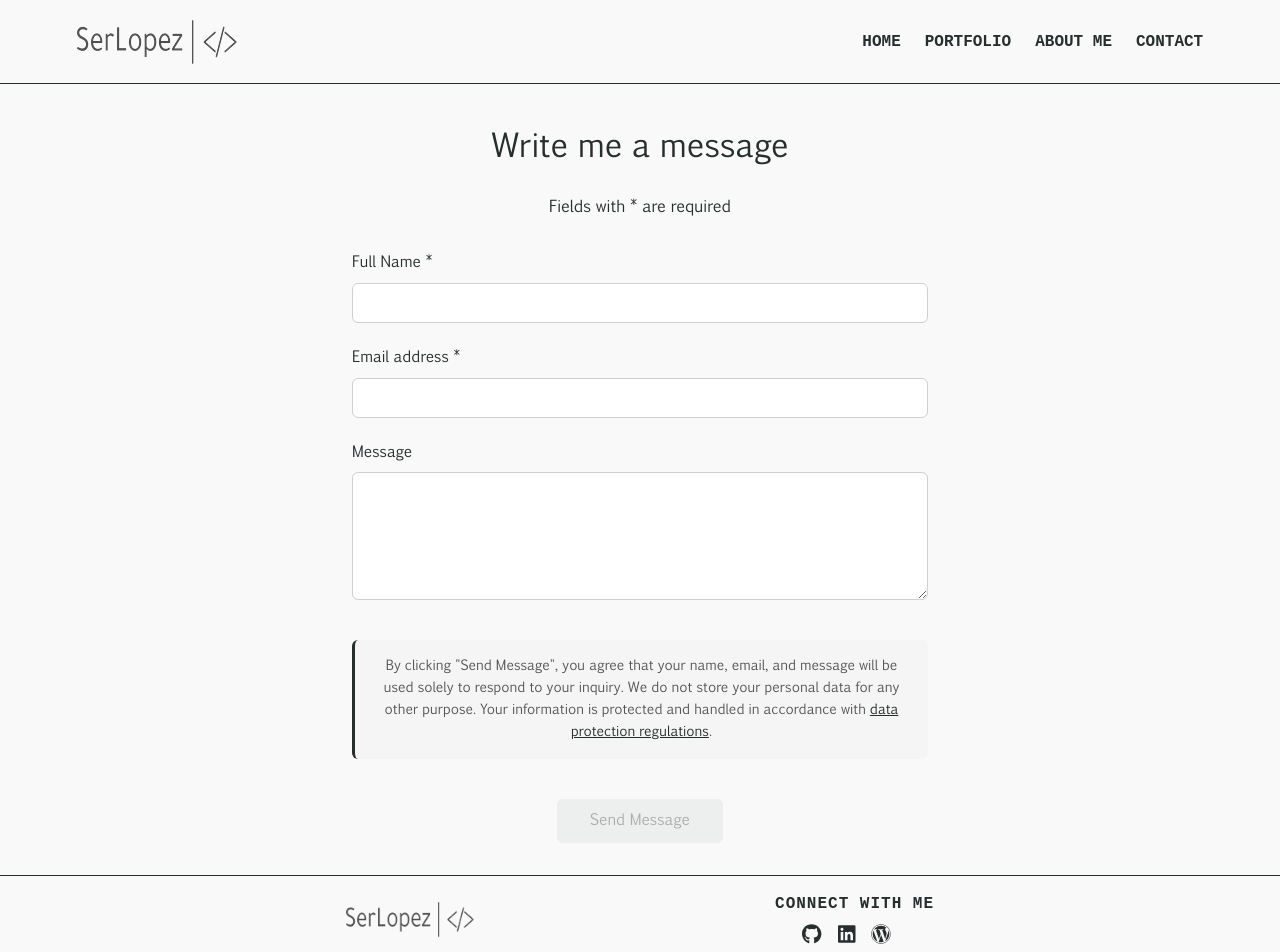
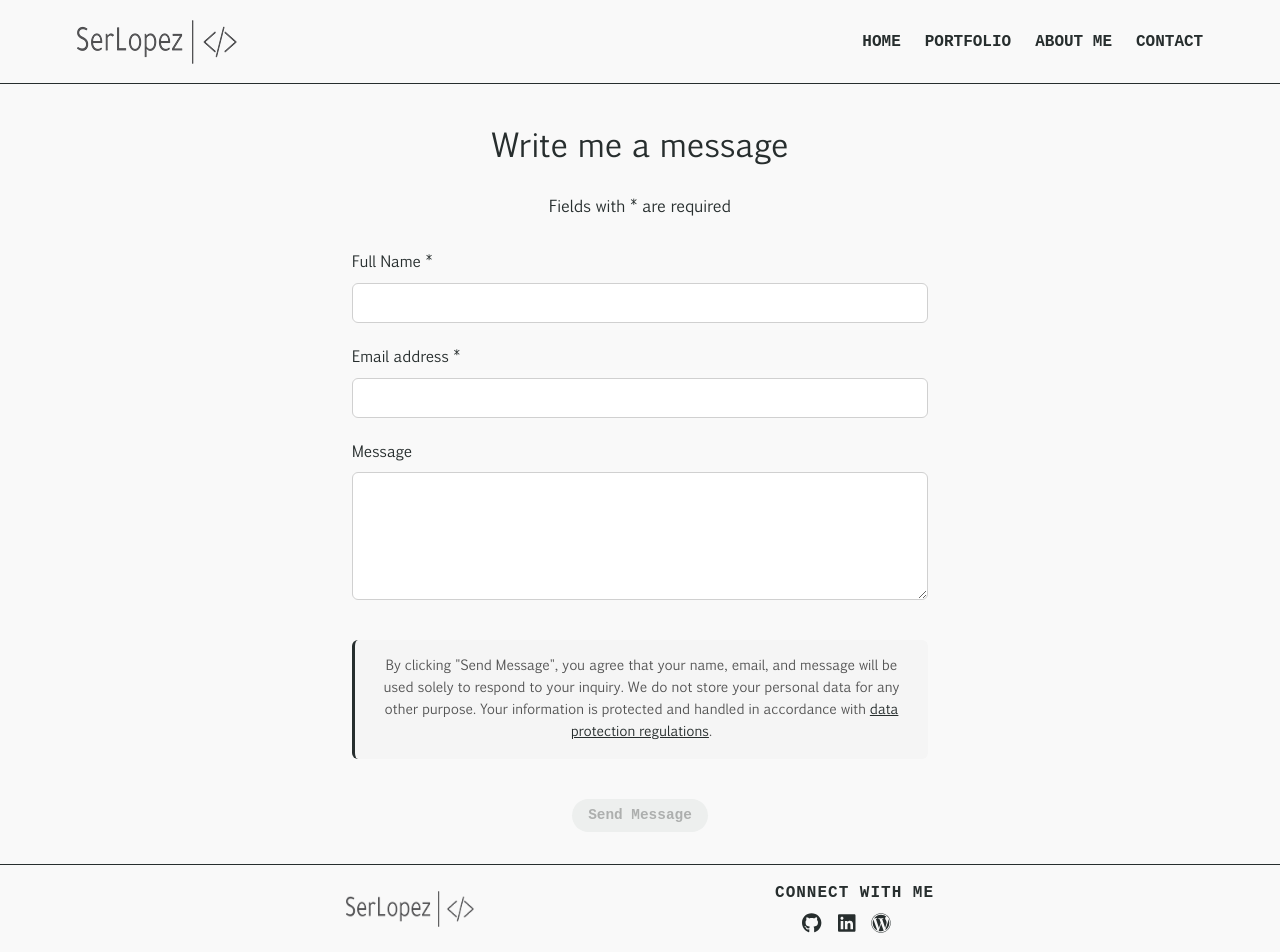
Before and after one commit to monsieurlopez/site_web_2.0, a React (Vite) app: page /contact in a window 1280 px wide. Shown: the top 952 px of the page. Built offline with nearby package versions, Linux system fonts and the light colour scheme; a web font is replaced by a local one.

Commit message:
<FEAT> update style button submit contact form

```diff
--- a/src/components/pages/Reservations/ContactInfos.css
+++ b/src/components/pages/Reservations/ContactInfos.css
@@ -38,23 +38,6 @@
   width: max-content;
   margin: 1rem auto 0;
   grid-column: 1;
-  padding: 0.75rem 2rem;
-  background-color: #272e2e;
-  color: white;
-  border: 1px solid #272e2e;
-  border-radius: 0.375rem;
-  font-family: "Pigiarniq", sans-serif;
-  font-size: 0.95rem;
-  font-weight: 500;
-  cursor: pointer;
-  transition:
-    background-color 0.2s,
-    border-color 0.2s;
-}
-
-.container-contact form button:hover:not(:disabled) {
-  background-color: #1a1f1f;
-  border-color: #1a1f1f;
 }
 
 .form-field {
--- a/src/index.css
+++ b/src/index.css
@@ -124,10 +124,14 @@ img {
   color: #272e2e;
   font-weight: bold;
   font-size: 0.9rem;
+  transition:
+    background-color 0.2s,
+    border-color 0.2s;
 }
 
 @media (max-width: 576px) {
-  .button-primary {
+  .button-primary,
+  .button-submit {
     padding: 0.3rem 0.5rem;
     border-radius: 1rem;
     font-size: 0.8rem;
@@ -135,7 +139,9 @@ img {
 }
 
 .button-primary:hover,
-.button-primary:focus {
+.button-primary:focus,
+.button-submit:hover,
+.button-submit:focus {
   background-color: #272e2e;
   border-color: #272e2e;
   color: #ffffff;
```
Also changed, not shown: src/components/pages/Reservations/ContactForm.jsx (+10 -14 lines).
